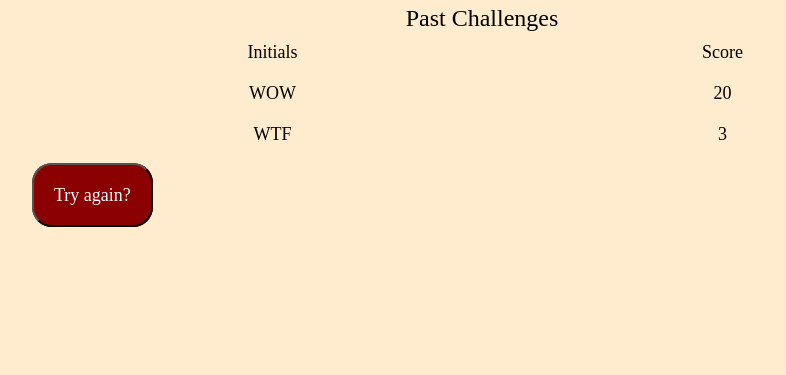
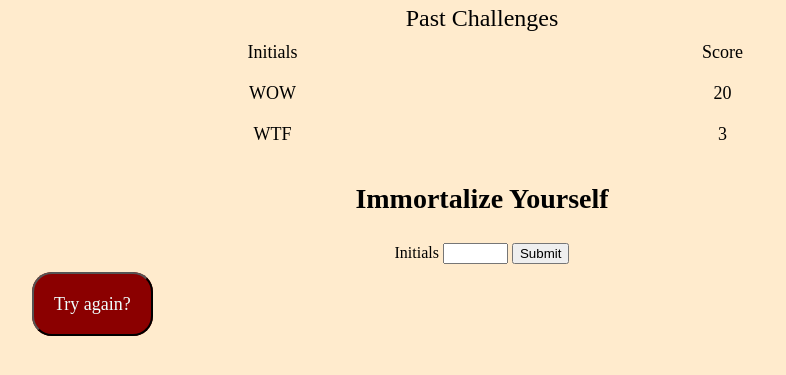
Before and after one commit to CommieDog/javascript-gauntlet, a plain HTML site: page score.html in a window 1280 px wide. Shown: the part 157-532 px from the top of the page, without its empty margins (158-944 px from the left). Drawn offline with Linux system fonts and the light colour scheme.

Commit message:
Add form contol to score page for score submission

```diff
--- a/assets/css/style.css
+++ b/assets/css/style.css
@@ -16,6 +16,11 @@ h1 {
 
 h2 {
     font-size: 32px;
+    text-align: center;
+}
+
+h3 {
+    font-size: 28px;
     text-align: center;
 }
 
@@ -114,6 +119,12 @@ footer h2 {
     padding: 10px;
 }
 
+.center-content {
+    display: flex;
+    flex-direction: column;
+    align-items: center;
+}
+
 #try-again-wrapper {
     margin: 30px 0;
 }
--- a/score.html
+++ b/score.html
@@ -19,6 +19,14 @@
                 </div>
                 <div id="score-table-body"></div>
             </div>
+            <section class="center-content">
+                <h3>Immortalize Yourself</h3>
+                <form id="submit-score-form">
+                    <label for="initials">Initials</label>
+                    <input name="initials" required size="5">
+                    <input type="submit">
+                </form>
+            </section>
             <div id="try-again-wrapper">
                 <a id="try-again-link" class="clickable" href="index.html">Try again?</a>
             </div>
```
